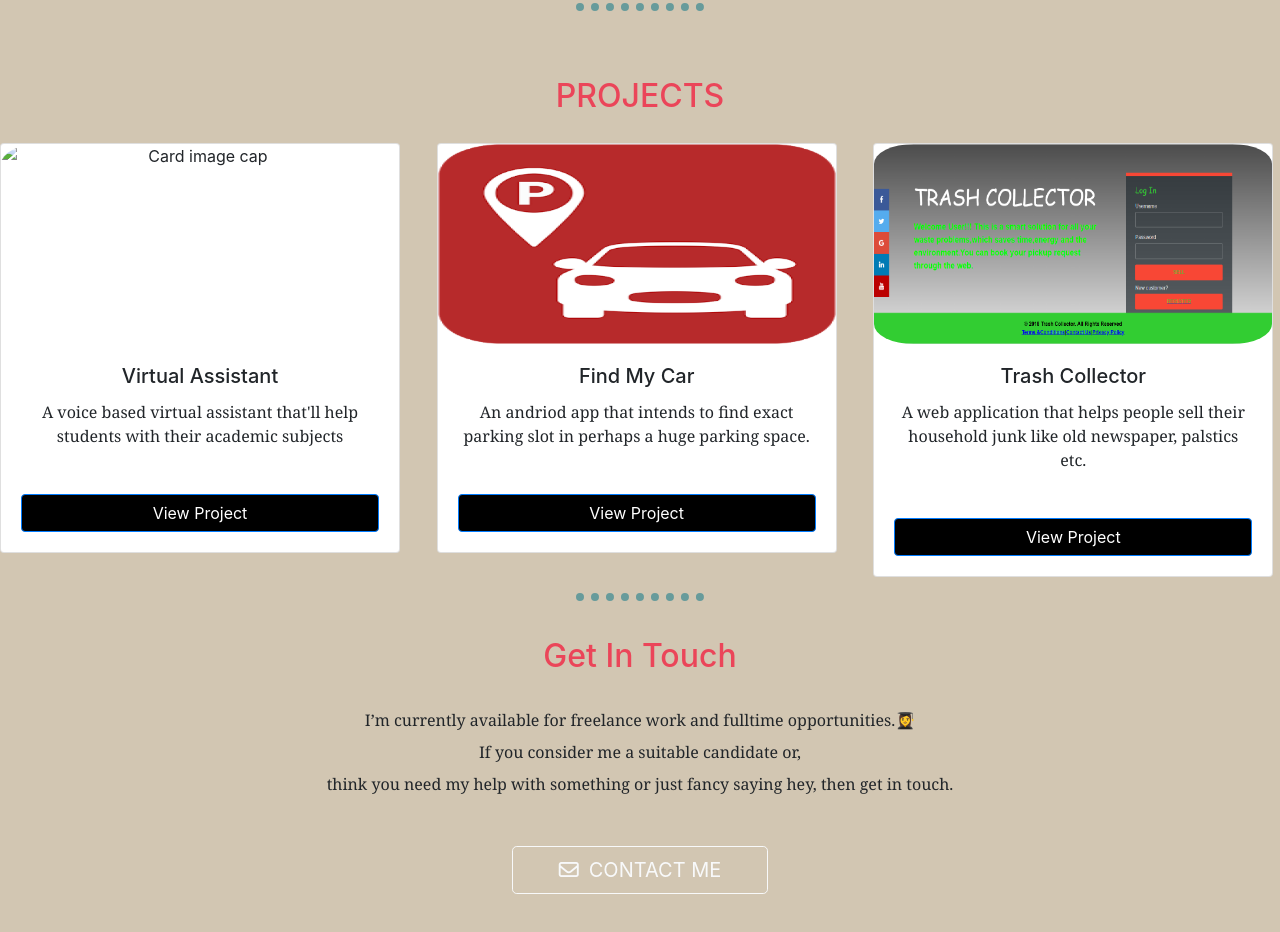
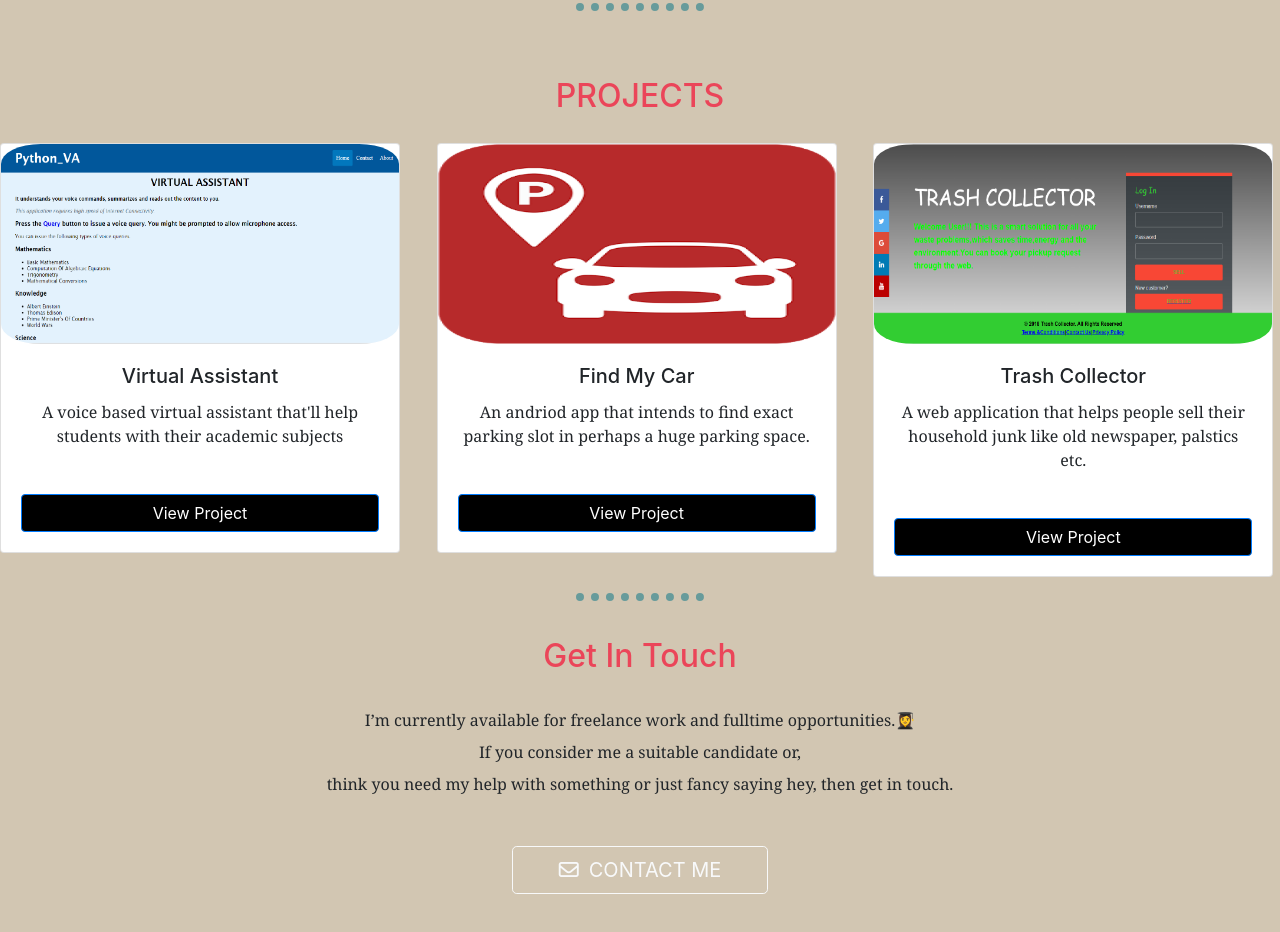
Before and after one commit to Kanishka1/CV, a plain HTML site: page index.html in a window 1280 px wide. Shown: the part 2474-3406 px from the top of the page. Drawn offline with nearby package versions, Linux system fonts and the light colour scheme.

Commit message:
Update index.html

```diff
--- a/index.html
+++ b/index.html
@@ -135,7 +135,7 @@
   <div class="row">
     <div class="col-lg-4 col-md-6">
   <div class="card" style="width: 25rem;">
-  <img class="card-img-top" src="images/va.png" alt="Card image cap">
+  <img class="card-img-top" src="images/va.jpg" alt="Card image cap">
   <div class="card-body">
     <h5 class="card-title">Virtual Assistant</h5>
     <p class="card-text">A voice based virtual assistant that'll help students with their academic subjects</p>
```
